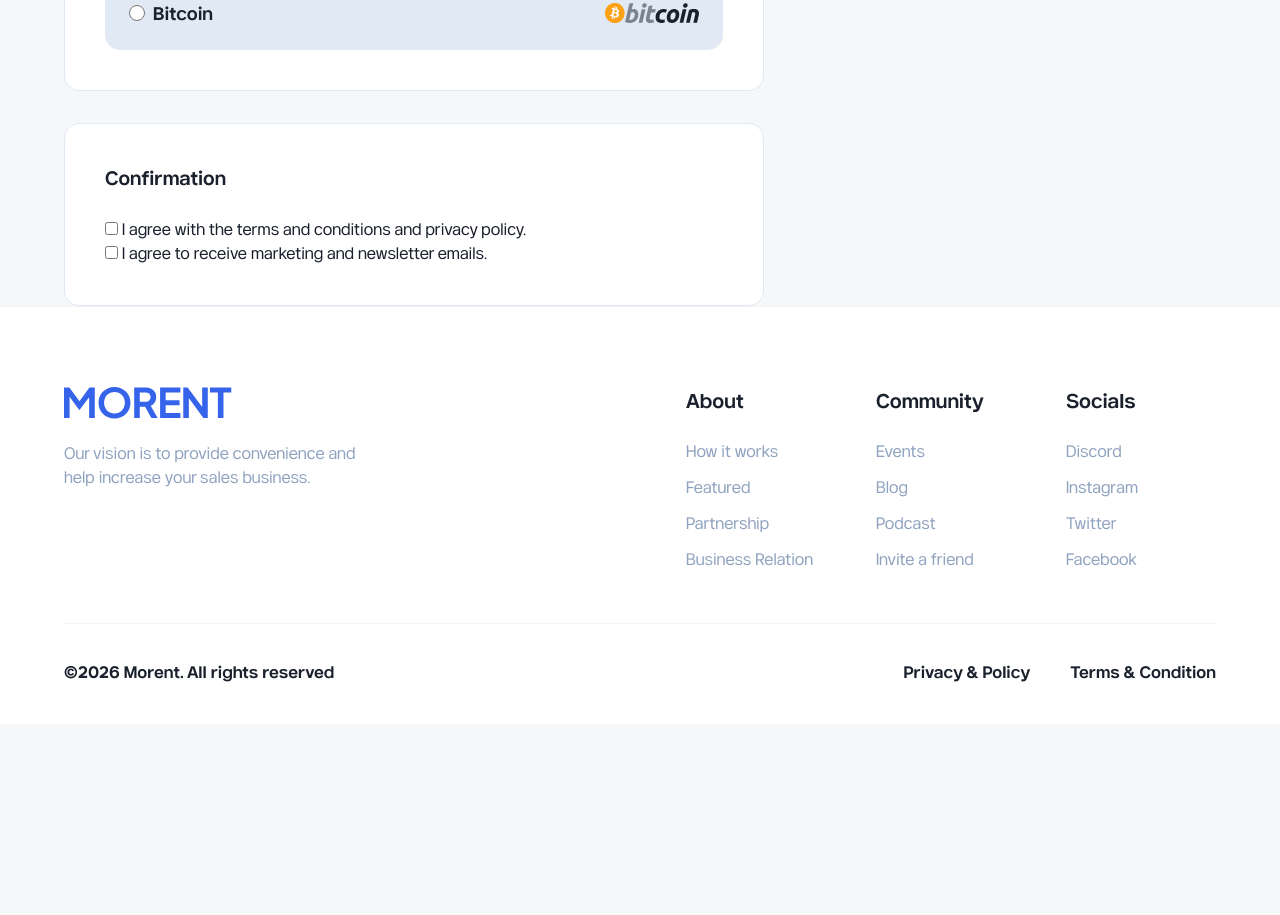
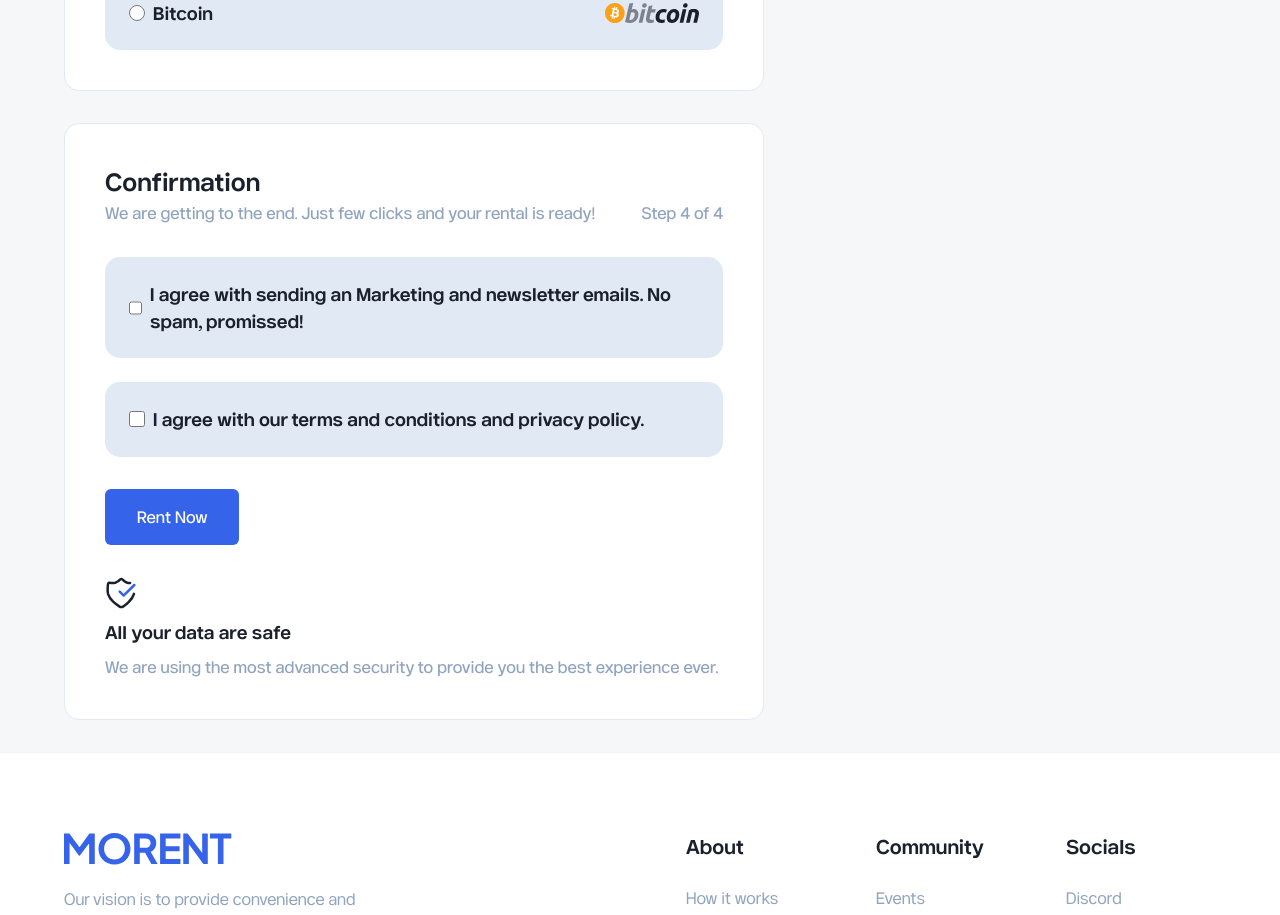
Before and after one commit to mehmetbacik/car-rental, a Nuxt app: page /payment in a window 1280 px wide. Shown: the part 1980-2895 px from the top of the page. Before the commit the page ends 2704 px from the top, so only its background shows below. Built offline with nearby package versions, Linux system fonts and the light colour scheme.

Commit message:
feat: enhance payment form functionality
Improved the payment page form by refining input handling, validation, and overall form behavior. Enhanced usability and user experience while preparing the form for a smoother and more reliable payment workflow.

```diff
--- a/app/pages/payment/components/ConfirmationSection.vue
+++ b/app/pages/payment/components/ConfirmationSection.vue
@@ -1,19 +1,43 @@
+<script setup lang="ts">
+const SafetyIconPath = "/images/payment/safety.svg";
+</script>
+
 <template>
-  <section class="card mt-2">
+  <section class="paymentCard">
+    <div class="paymentHeader">
       <h3>Confirmation</h3>
-
-    <div class="checkbox-group">
+      <div class="paymentHeader-content">
+        <p>
+          We are getting to the end. Just few clicks and your rental is ready!
+        </p>
+        <span>Step 4 of 4</span>
+      </div>
+    </div>
+    <div class="paymentForm-checkbox">
+      <div class="paymentForm-checkboxGroup">
         <label>
           <input type="checkbox" />
-        I agree with the terms and conditions and privacy policy.
+          I agree with sending an Marketing and newsletter emails. No spam,
+          promissed!
         </label>
       </div>
-
-    <div class="checkbox-group">
+      <div class="paymentForm-checkboxGroup">
         <label>
           <input type="checkbox" />
-        I agree to receive marketing and newsletter emails.
+          I agree with our terms and conditions and privacy policy.
         </label>
+      </div>
+    </div>
+    <div class="paymentForm-rentAction">
+      <button class="rentBtn">Rent Now</button>
+    </div>
+    <div class="paymentForm-safety">
+      <img :src="SafetyIconPath" alt="Safety" />
+      <span>All your data are safe</span>
+      <p>
+        We are using the most advanced security to provide you the best
+        experience ever.
+      </p>
     </div>
   </section>
 </template>
--- a/app/styles/pages/_payment.scss
+++ b/app/styles/pages/_payment.scss
@@ -3,6 +3,9 @@
     display: flex;
     flex-direction: column;
     gap: $spacing-unit * 8;
+    &:last-child {
+      margin-bottom: $spacing-unit * 8;
+    }
     .paymentCard {
       display: flex;
       flex-direction: column;
@@ -103,6 +106,63 @@
           }
         }
       }
+      .paymentForm-checkbox {
+        display: flex;
+        flex-direction: column;
+        gap: $spacing-unit * 6;
+        .paymentForm-checkboxGroup {
+          background-color: $secondary-100;
+          padding: $spacing-unit * 6;
+          border-radius: 15px;
+          label {
+            display: flex;
+            align-items: center;
+            gap: $spacing-unit * 2;
+            color: $secondary-500;
+            font-size: $font-size-base * 1.1;
+            font-weight: 600;
+            input[type="checkbox"] {
+              width: 16px;
+              height: 16px;
+              accent-color: $primary-neutral-palette-500;
+              cursor: pointer;
+            }
+          }
+        }
+      }
+      .paymentForm-rentAction {
+        .rentBtn {
+          padding-block: $spacing-unit * 4;
+          padding-inline: $spacing-unit * 8;
+          border-radius: 6px;
+          font-weight: 500;
+          cursor: pointer;
+          transition: $transition-base;
+          background: $primary-neutral-palette-500;
+          color: $color-white;
+          border: none;
+          &:hover {
+            background: $primary-neutral-palette-600;
+          }
+        }
+      }
+      .paymentForm-safety {
+        display: flex;
+        flex-direction: column;
+        align-items: flex-start;
+        justify-content: flex-start;
+        gap: $spacing-unit * 2.5;
+        span {
+          color: $secondary-500;
+          font-size: $font-size-base * 1.1;
+          font-weight: 600;
+        }
+        p {
+          color: $secondary-300;
+          font-weight: 500;
+          font-size: $font-size-base;
+        }
+      }
     }
   }
 }
```
Also changed, not shown: public/images/payment/safety.svg (added). Lines whose indentation alone changed are shown as unchanged.
